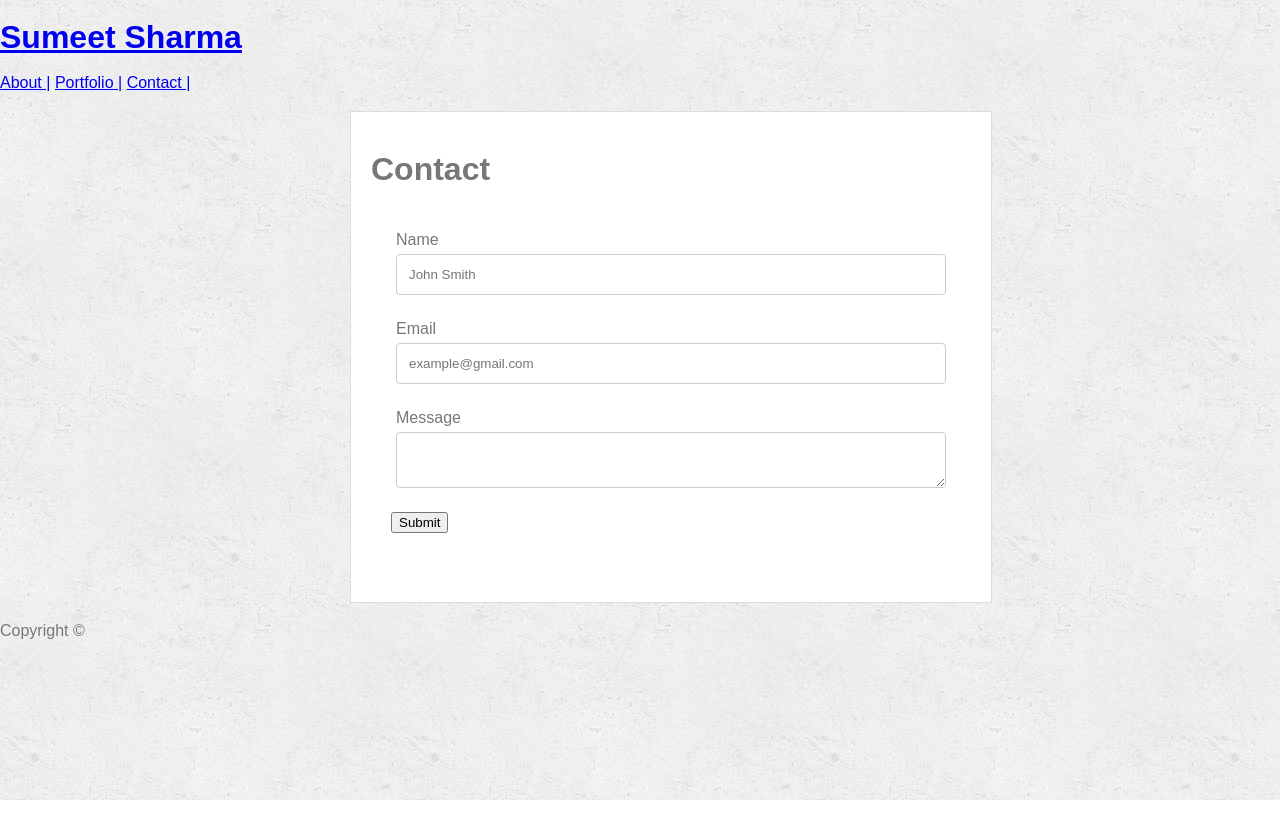
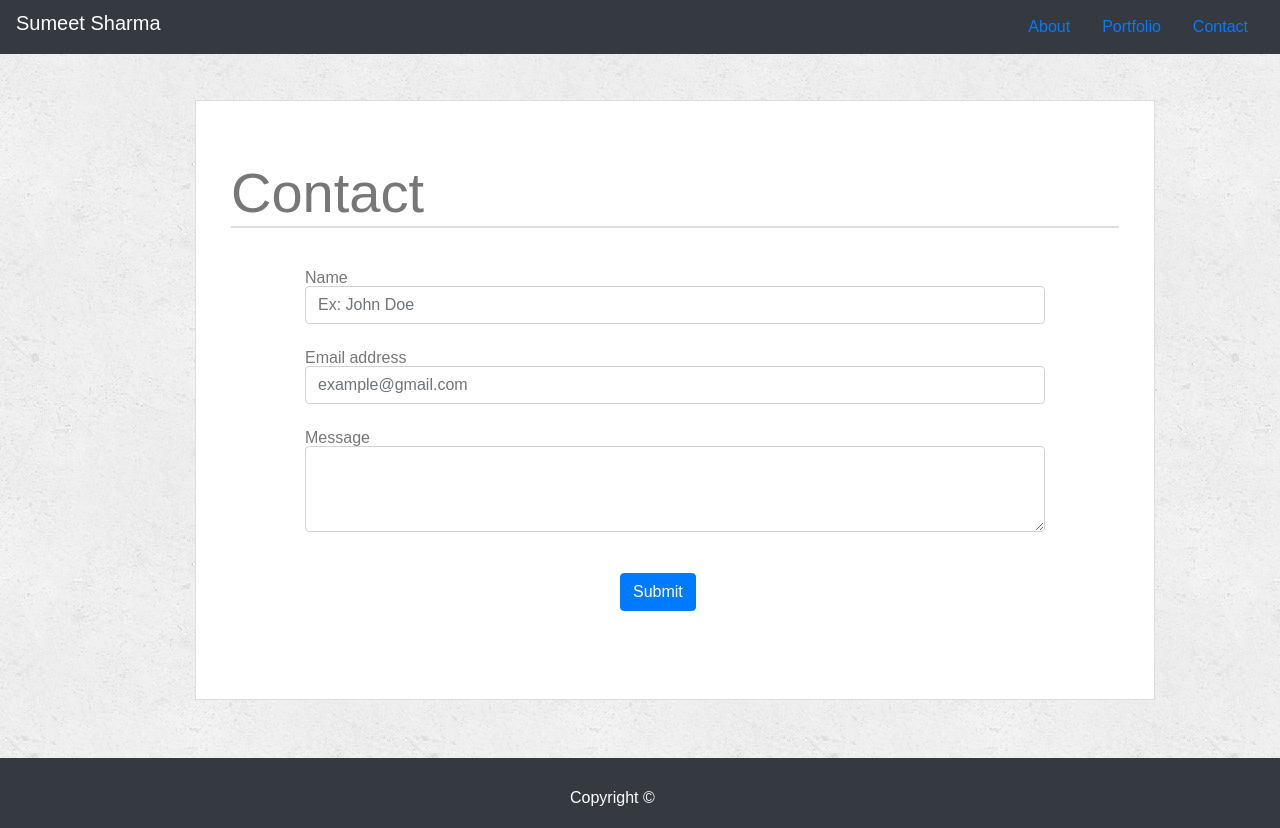
Before and after one commit to sumeet-sharma/bootstrapPortfolio, a plain HTML site: page contact.html in a window 1280 px wide. Before the commit the page ends 800 px from the top, so only its background shows below. Drawn offline with nearby package versions, Linux system fonts and the light colour scheme.

Commit message:
form updated

```diff
--- a/assets/css/style.css
+++ b/assets/css/style.css
@@ -27,63 +27,19 @@ h1 {
   border-bottom: #dddddd 2px solid;
 }
 
-.container > img {
+.jumbotron > .container > img {
   width: 150px;
   height: 200px;
   float: left;
   margin: 0px 20px 0px 0px;
 }
 
-#main-contact {
-  background-color: #ffffff;
-  width: 600px;
-  margin: 20px 0px 20px 350px;
-  padding: 20px;
-  height: 450px;
-  border: 1px solid #dddddd;
-}
-
-input[type="text"],
-input[type="email"],
-input[type="name"],
-select,
-textarea {
-  width: 100%; /* Full width */
-  padding: 12px; /* Some padding */
-  border: 1px solid #ccc; /* Gray border */
-  border-radius: 4px; /* Rounded borders */
-  box-sizing: border-box; /* Make sure that padding and width stays in place */
-  margin-top: 6px; /* Add a top margin */
-  margin-bottom: 16px; /* Bottom margin */
-  resize: vertical; /* Allow the user to vertically resize the textarea (not horizontally) */
-}
-
-#contact-form {
-  padding: 20px;
-}
-
-li {
+.form-group {
   padding: 5px;
 }
 
-#main > h1 {
-  border-bottom: #dddddd 2px solid;
-}
-
-#main > p {
-  text-align: justify;
-  line-height: 1.5;
-}
-
 p {
-  line-height: 2;
-}
-
-#section > img {
-  width: 150px;
-  height: 200px;
-  float: left;
-  margin: 0px 20px 0px 0px;
+  line-height: 1.75;
 }
 
 #portfolio {
@@ -125,3 +81,17 @@ footer > .navbar > .container {
   float: left;
   margin: 20px;
 }
+
+#contact {
+  height: 600px;
+}
+
+form > button {
+  margin-top: 20px;
+  margin-left: 320px;
+}
+
+form {
+  width: 750px;
+  margin: auto;
+}
--- a/contact.html
+++ b/contact.html
@@ -4,55 +4,64 @@
 <head>
     <meta charset="UTF-8">
     <title>Contact | Sumeet Sharma</title>
+    <link rel="stylesheet" href="https://stackpath.bootstrapcdn.com/bootstrap/4.1.3/css/bootstrap.min.css" integrity="sha384-MCw98/SFnGE8fJT3GXwEOngsV7Zt27NXFoaoApmYm81iuXoPkFOJwJ8ERdknLPMO"
+        crossorigin="anonymous">
     <link rel="stylesheet" type="text/css" href="assets/css/reset.css">
     <link rel="stylesheet" type="text/css" href="assets/css/style.css">
 
 </head>
 
 <body>
-    <header class="navbar">
-        <div class="logo">
-            <a href="index.html">
-                <h1>Sumeet Sharma</h1>
-            </a>
-        </div>
-        <nav>
-            <a href="index.html">About |</a>
-            <a href="portfolio.html">Portfolio |</a>
-            <a href="contact.html">Contact |</a>
-        </nav>
-    </header>
-
-    <div id="main-contact">
-        <section class="main-section">
-            <h1>Contact</h1>
-
-            <form id="contact-form">
-                <ul>
-                    <li>
-                        <label for="name">Name</label>
-                        <input type="text" id="name" name="name" placeholder="John Smith" required="required">
+    <div class="fixed-top">
+        <nav class="navbar navbar-dark bg-dark">
+            <a class="navbar-brand h1" href="index.html">Sumeet Sharma</a>
+            <ul class="nav justify-content-end">
+                <li class="nav-item">
+                    <a class="nav-link" href="index.html">About</a>
                 </li>
-
-                    <li>
-                        <label for="email">Email</label>
-                        <input type="email" id="email" name="email" placeholder="example@gmail.com" required="required">
+                <li class="nav-item">
+                    <a class="nav-link" href="portfolio.html">Portfolio</a>
                 </li>
-
-                    <li>
-                        <label for="message">Message</label>
-                        <textarea type="text" id="message" name="message" required="required"></textarea>
+                <li class="nav-item">
+                    <a class="nav-link" href="contact.html">Contact</a>
                 </li>
             </ul>
-                <input type="submit">
+        </nav>
+    </div>
+
+    <div class="jumbotron jumbotron-fluid" id="contact">
+        <div class="container">
+            <h1 class="display-4">Contact</h1>
+            <form>
+                <div class="form-group">
+                    <label for="formGroupExampleInput">Name</label>
+                    <input type="text" class="form-control" id="formGroupExampleInput" placeholder="Ex: John Doe">
+                </div>
+
+                <div class="form-group">
+                    <label for="exampleInputEmail1">Email address</label>
+                    <input type="email" class="form-control" id="exampleInputEmail1" aria-describedby="emailHelp" placeholder="example@gmail.com">
+                </div>
+
+                <div class="form-group">
+                    <label for="exampleFormControlTextarea1">Message</label>
+                    <textarea class="form-control" id="exampleFormControlTextarea1" rows="3"></textarea>
+                </div>
+
+                <button type="submit" class="btn btn-primary">Submit</button>
+
             </form>
-        </section>
+
+        </div>
     </div>
 
     <footer>
+        <nav class="navbar navbar-dark bg-dark">
             <div class="container">
                 Copyright &copy;
             </div>
+        </nav>
+
     </footer>
 
 </body>
```
Also changed, not shown: portfolio.html (+0 -32 lines). Lines whose indentation alone changed are shown as unchanged.
